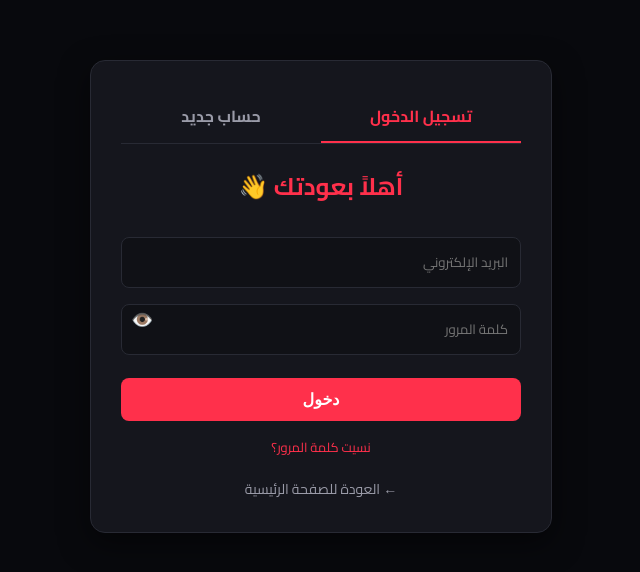
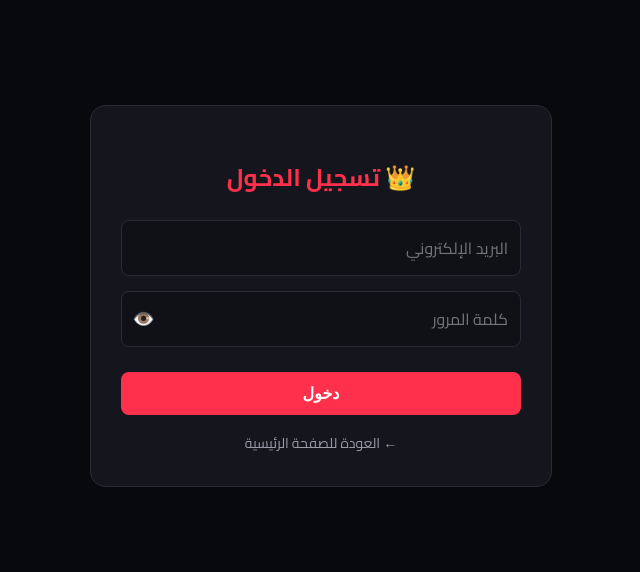
Before and after one commit to menamon713-bit/cyber-academy, a website: page auth.html in a window 1280 px wide. Shown: the part 104-676 px from the top of the page, without its empty margins (319-959 px from the left). Drawn offline with Linux system fonts and the light colour scheme.

Commit message:
Update auth.html

```diff
--- a/auth.html
+++ b/auth.html
@@ -2,87 +2,42 @@
 <html lang="ar" dir="rtl">
 <head>
     <meta charset="UTF-8">
-    <meta name="viewport" content="width=device-width,initial-scale=1">
+    <meta name="viewport" content="width=device-width, initial-scale=1.0">
     <title>تسجيل الدخول | Cyber Academy</title>
     <link href="https://fonts.googleapis.com/css2?family=Cairo:wght@400;700&display=swap" rel="stylesheet">
     <style>
-        body { font-family: 'Cairo', sans-serif; background: #08090d; color: white; margin: 0; display: flex; justify-content: center; align-items: center; min-height: 100vh;}
-        .auth-container { background: #15161d; border: 1px solid #282a34; border-radius: 15px; padding: 30px; width: 90%; max-width: 400px; box-shadow: 0 10px 30px rgba(0,0,0,0.5); }
-        h2 { text-align: center; color: #ff304b; margin-bottom: 20px; }
-        .tabs { display: flex; margin-bottom: 20px; border-bottom: 1px solid #282a34; }
-        .tab { flex: 1; text-align: center; padding: 10px; cursor: pointer; color: #9a9ba8; font-weight: bold;}
-        .tab.active { color: #ff304b; border-bottom: 2px solid #ff304b; }
-        input { width: 100%; padding: 12px; margin: 8px 0; background: #101116; border: 1px solid #282a34; color: white; border-radius: 8px; box-sizing: border-box; font-family: inherit;}
-        button { width: 100%; background: #ff304b; color: white; border: none; padding: 12px; border-radius: 8px; cursor: pointer; font-weight: bold; font-size: 16px; margin-top: 15px;}
-        button:hover { background: #b90e2a; }
-        .msg { text-align: center; font-size: 14px; margin-top: 15px; display: none; padding: 10px; border-radius: 8px;}
-        .msg.error { background: rgba(255, 48, 75, 0.2); color: #ff304b; display: block; }
-        .msg.success { background: rgba(69, 212, 131, 0.2); color: #45d483; display: block; }
-        .hidden { display: none; }
-        .back-link { display: block; text-align: center; margin-top: 15px; color: #9a9ba8; text-decoration: none; font-size: 14px;}
-
-        /* تنسيق زرار العين */
-        .pass-wrapper { position: relative; }
-        .pass-wrapper input { padding-left: 40px; }
-        .eye-btn { position: absolute; left: 5px; top: 8px; background: transparent; border: none; color: #9a9ba8; cursor: pointer; width: auto; margin: 0; padding: 5px; font-size: 18px;}
+        body { font-family: 'Cairo', sans-serif; background: #08090d; color: white; display: flex; justify-content: center; align-items: center; height: 100vh; margin: 0; }
+        .auth-box { background: #15161d; padding: 30px; border-radius: 15px; border: 1px solid #282a34; width: 90%; max-width: 400px; text-align: center; }
+        h2 { color: #ff304b; margin-bottom: 20px; }
+        .input-group { position: relative; margin-bottom: 15px; }
+        input { width: 100%; padding: 12px; padding-left: 40px; background: #101116; border: 1px solid #282a34; color: white; border-radius: 8px; font-family: inherit; box-sizing: border-box; font-size: 16px; }
+        input:focus { outline: none; border-color: #ff304b; }
+        .eye-btn { position: absolute; left: 5px; top: 5px; bottom: 5px; width: 35px; background: transparent; border: none; color: #9a9ba8; font-size: 18px; cursor: pointer; display: flex; justify-content: center; align-items: center; }
+        .primary-btn { background: #ff304b; color: white; border: none; padding: 12px; border-radius: 8px; cursor: pointer; width: 100%; font-weight: bold; font-size: 16px; margin-top: 10px; }
+        .primary-btn:hover { background: #b90e2a; }
+        .link { color: #9a9ba8; font-size: 14px; text-decoration: none; display: block; margin-top: 15px; }
+        .link:hover { color: white; }
     </style>
 </head>
 <body>
 
-    <div class="auth-container">
-        <div class="tabs">
-            <div class="tab active" id="loginTab">تسجيل الدخول</div>
-            <div class="tab" id="registerTab">حساب جديد</div>
-        </div>
+    <div class="auth-box">
+        <h2>👑 تسجيل الدخول</h2>
 
-        <!-- فورم تسجيل الدخول -->
-        <div id="loginForm">
-            <h2>أهلاً بعودتك 👋</h2>
-            <input type="email" id="loginEmail" placeholder="البريد الإلكتروني">
-
-            <div class="pass-wrapper">
-                <input type="password" id="loginPassword" placeholder="كلمة المرور">
-                <button type="button" class="eye-btn" id="eyeLogin">👁️</button>
+        <form id="loginForm">
+            <div class="input-group">
+                <input type="email" id="loginEmail" placeholder="البريد الإلكتروني" required>
             </div>
 
-            <button id="loginBtn">دخول</button>
-            <div style="text-align: center; margin-top: 10px;">
-                <a href="#" id="forgotPassLink" style="color: #ff304b; font-size: 13px; text-decoration: none;">نسيت كلمة المرور؟</a>
-            </div>
-        </div>
-
-        <!-- فورم إنشاء حساب -->
-        <div id="registerForm" class="hidden">
-            <h2>إنشاء حساب جديد 🚀</h2>
-            <input type="text" id="regUsername" placeholder="اسم المستخدم">
-            <input type="email" id="regEmail" placeholder="البريد الإلكتروني">
-
-            <div class="pass-wrapper">
-                <input type="password" id="regPassword" placeholder="كلمة المرور">
-                <button type="button" class="eye-btn" id="eyeReg">👁️</button>
+            <div class="input-group">
+                <input type="password" id="loginPassword" placeholder="كلمة المرور" required>
+                <button type="button" class="eye-btn" id="eyeToggle">👁️</button>
             </div>
 
-            <button id="registerBtn">إنشاء الحساب</button>
-        </div>
+            <button type="submit" class="primary-btn" id="loginBtn">دخول</button>
+        </form>
 
-        <!-- فورم استعادة كلمة المرور -->
-        <div id="resetForm" class="hidden">
-            <h2>استعادة الحساب 🔐</h2>
-            <input type="email" id="resetEmail" placeholder="البريد الإلكتروني المسجل">
-
-            <div class="pass-wrapper">
-                <input type="password" id="resetNewPassword" placeholder="كلمة المرور الجديدة">
-                <button type="button" class="eye-btn" id="eyeReset">👁️</button>
-            </div>
-
-            <button id="resetBtn">تغيير كلمة المرور</button>
-            <div style="text-align: center; margin-top: 10px;">
-                <a href="#" id="backToLoginLink" style="color: #9a9ba8; font-size: 13px; text-decoration: none;">العودة لتسجيل الدخول</a>
-            </div>
-        </div>
-
-        <div id="msgBox" class="msg"></div>
-        <a href="/" class="back-link">← العودة للصفحة الرئيسية</a>
+        <a href="/index.html" class="link">← العودة للصفحة الرئيسية</a>
     </div>
 
     <script src="auth.js"></script>
```
